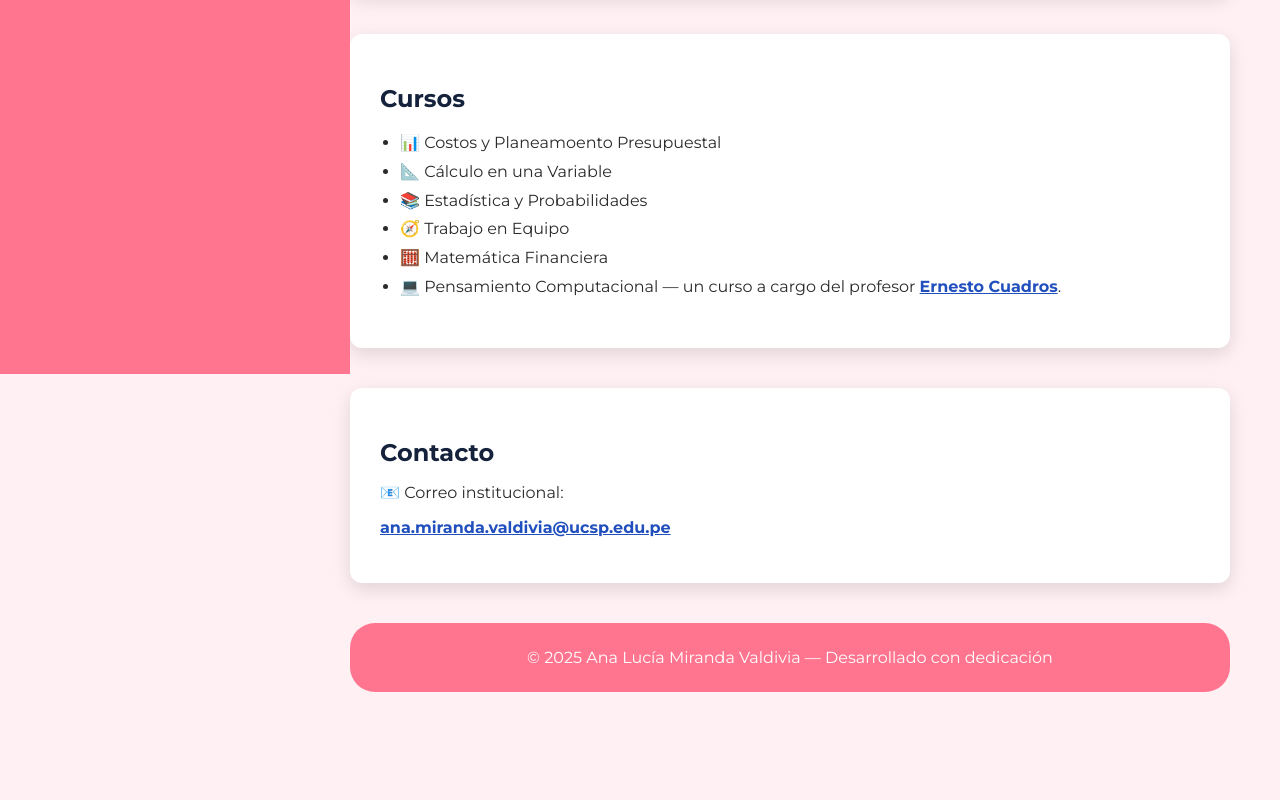
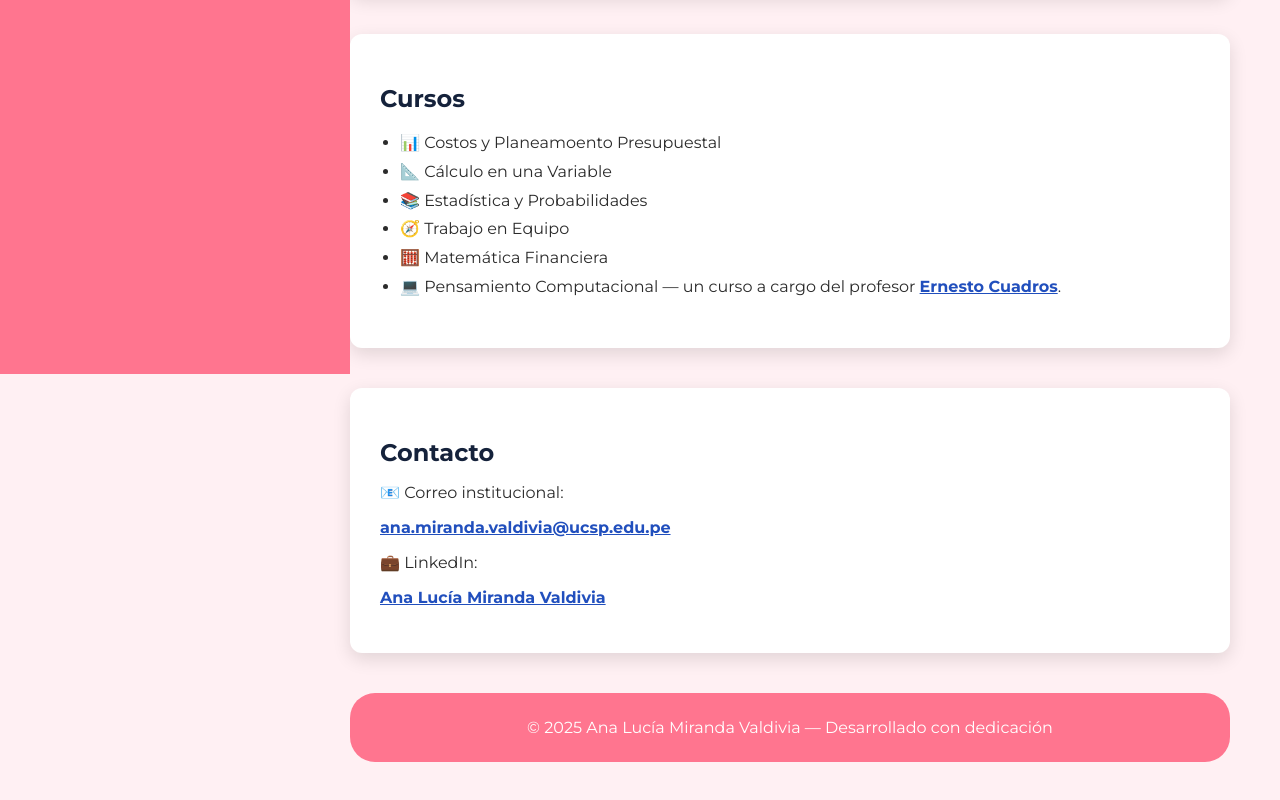
Before and after one commit to anamirandavaldivia-ops/pagina-web-Ana-Luc-a-Miranda-Valdivia, a plain HTML site: page index.html in a window 1280 px wide. Shown: the part 506-1306 px from the top of the page. Before the commit the page ends 1248 px from the top, so only its background shows below. Drawn offline with Linux system fonts and the light colour scheme.

Commit message:
Add files via upload

```diff
--- a/index.html
+++ b/index.html
@@ -132,14 +132,17 @@
             aside h1 {
                 font-size: 1.4em;
             }
+
             aside p {
                 font-size: 0.8em;
             }
+
             aside nav a {
                 display: block;
                 margin: 8px auto;
                 max-width: 200px;
             }
+
             main {
                 padding: 15px;
             }
@@ -212,6 +215,12 @@
             <h2>Contacto</h2>
             <p>📧 Correo institucional:</p>
             <p><a href="mailto:ana.miranda.valdivia@ucsp.edu.pe">ana.miranda.valdivia@ucsp.edu.pe</a></p>
+            <p>💼 LinkedIn:</p>
+            <p>
+                <a href="https://www.linkedin.com/in/ana-luc%C3%ADa-miranda-valdivia-922788399?trk=contact-info" target="_blank">
+                    Ana Lucía Miranda Valdivia
+                </a>
+            </p>
         </section>
 
         <footer>
@@ -220,4 +229,5 @@
 
     </main>
 </body>
+
 </html>
```
Lines whose indentation alone changed are shown as unchanged.
